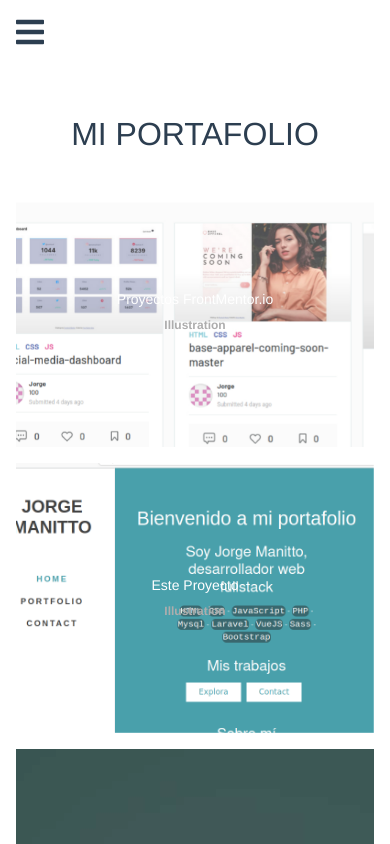
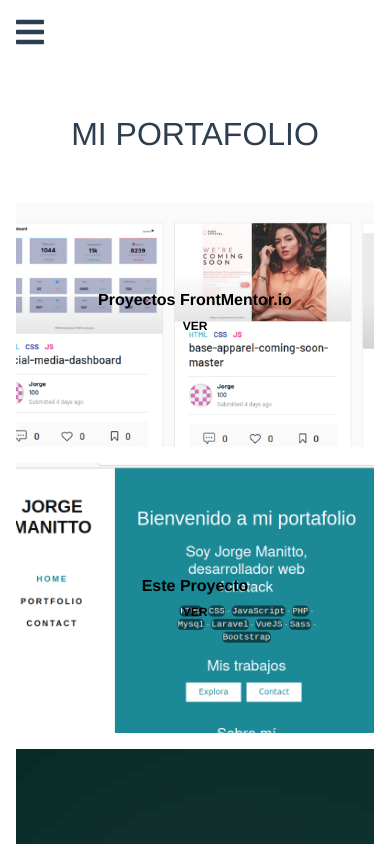
Before and after one commit to JorgeManitto/Portfolio, a Vue app: page /portfolio in a window 390 px wide. Shown: the top 844 px of the page. Built offline with nearby package versions, Linux system fonts and the light colour scheme.

Commit message:
Add files via upload
solo resta subir los proyectos

```diff
--- a/src/App.vue
+++ b/src/App.vue
@@ -23,13 +23,15 @@
 				</div>
 			</aside>
 		</div>
-          <div class="icon_hamburger" @click="hamburger" :class="{click_hamburger_closes:links}">
+          <div>
+            <div class="icon_hamburger" @click="hamburger" :class="{click_hamburger_closes:links}">
               <i class="fa fa-bars"></i>
             </div>
 
             <div class="icon_hamburger" @click="hamburger_close" :class="{click_hamburger_closes:close_links}" >
               <i class="fa fa-bars"></i>
             </div>
+          </div>
 
     <nav class="hamburger"  :class="{click_hamburger:links}">
 
@@ -240,9 +242,10 @@ export default {
 }
 .hamburger,.icon_hamburger{
   display: none;
+
 }
 .nav_links{
-  position: absolute;
+  position: fixed;
   width: 100%;
   height: 100%;
   background: #228896;
@@ -268,6 +271,7 @@ export default {
 .hamburger{
   display: none;
   text-align: left;
+
 }
 .icon_hamburger {
   display: block;
@@ -275,6 +279,7 @@ export default {
   margin-top: 1em;
   text-align: left;
   cursor: pointer;
+  width: 8%;
 }
 .icon_hamburger i{
   font-size: 2em;
--- a/src/views/Portfolio.vue
+++ b/src/views/Portfolio.vue
@@ -10,7 +10,7 @@
 					<a href="#" class="work image-popup">
 						<div class="desc img1" @click.prevent="currentpage($event)" >
 						<h3 >Proyectos FrontMentor.io</h3>
-						<span>Illustration</span>
+						<span>VER</span>
 					</div>
 				</a>
 			</div>
@@ -19,7 +19,7 @@
 				<a href="#" class="work image-popup" >
 					<div class="desc img2" @click.prevent="currentpage($event)">
 						<h3>Este Proyecto</h3>
-						<span>Illustration</span>
+						<span>VER</span>
 					</div>
 				</a>
 			</div>
@@ -57,12 +57,12 @@
                 <span class="close" @click="modals_close">&times;</span>
                 <h4>Practicas en FrontMentor.io</h4>
                   <img src="../assets/images/modal_img01.jpg" alt="" srcset="">
-                  <a href="#"><button href="#" class="ghost-button">Prueba la pagina</button></a>
+                  <a href="https://www.frontendmentor.io/profile/JorgeManitto/solutions" target="blank"><button href="#" class="ghost-button">Prueba la pagina</button></a>
                  <a href="#"> <button class="ghost-button">GitHub repositorio</button> </a>
               </div>
               <div class="modalsss" v-if="img2">
                 <span class="close" @click="modals_close">&times;</span>
-                <h4>Practicas en FrontMentor.io</h4>
+                <h4>Este proyecto</h4>
                   <img src="../assets/images/img2.png" alt="" srcset="">
                   <a href="#"><button href="#" class="ghost-button">Prueba la pagina</button></a>
                  <a href="#"> <button class="ghost-button">GitHub repositorio</button> </a>
@@ -206,12 +206,13 @@ export default {
   background-size: 33em;
 }
 .work .desc h3 {
-  font-size: 14px;
+  font-size: 16px;
   -webkit-transition: -webkit-transform 0.3s, opacity 0.3s;
   transition: transform 0.3s, opacity 0.3s;
   -webkit-transform: translate3d(0, -15px, 0);
   transform: translate3d(0, -15px, 0);
-  color: #fff;
+  color: #000;
+  font-weight: 600;
 }
 .work .desc span {
   display: block;
@@ -281,18 +282,23 @@ export default {
   }
 }
 @media screen and (max-width: 800px) {
-
+  .work .desc{
+opacity: 1;
+  }
   .work .desc h3 {
     -webkit-transform: translate3d(0, 0, 0);
     transform: translate3d(0, 0, 0);
-    color: #fff;
+    color: #000;
+
   }
   .work .desc span {
     -webkit-transform: translate3d(0, 0, 0);
     transform: translate3d(0, 0, 0);
+    color: #000;
   }
   .modalss{
     width: 100%;
+    position:fixed;
   }
   .modalsss{
     width: 100%;
```
